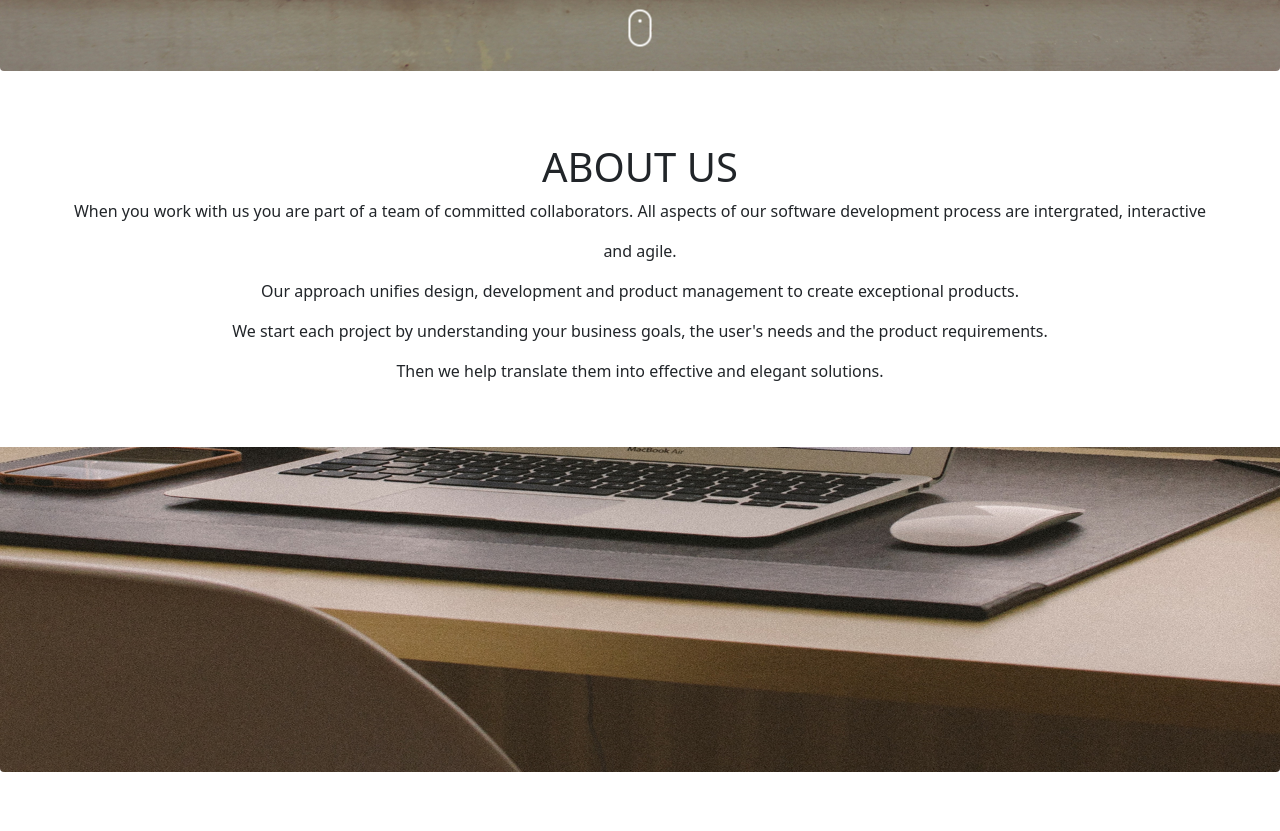
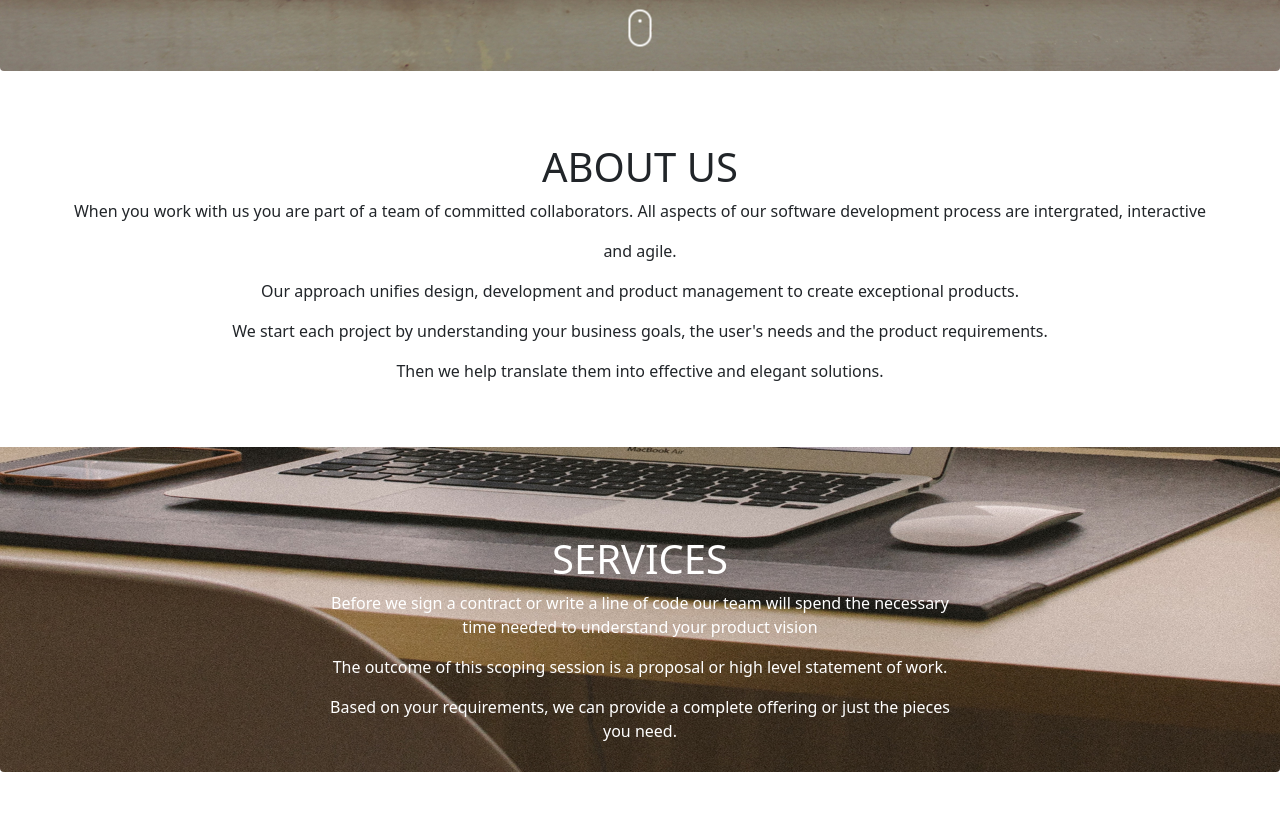
Before and after one commit to GikonyoG/Delani-Studio, a plain HTML site: page index.html in a window 1280 px wide. Shown: the part 643-1474 px from the top of the page. After the commit the page ends 1439 px from the top, so only its background shows below. Drawn offline with nearby package versions, Linux system fonts and the light colour scheme.

Commit message:
centerd services text on image

```diff
--- a/index.html
+++ b/index.html
@@ -54,13 +54,13 @@
     </section>
 
     <section class="services">
-      <figure class="figure">
+      <figure class="figure-services">
         <img
           src="./images/backgrounds/s_image.jpg"
           class="figure-img img-fluid rounded pt-5"
           alt="..."
         />
-        <div class="services-text text-center align-items-center">
+        <div class="services-text ">
           <h1>SERVICES</h1>
           <p>
             Before we sign a contract or write a line of code our team will
--- a/style.css
+++ b/style.css
@@ -28,11 +28,24 @@ figure {
   left: 50%;
   transform: translate(-50%, -50%);
 }
-@media (max-width:768px) {
+/* @media (max-width:768px) {
     figure{
         min-height: 50vh;
     }
     /* h1 {
         font-size: calc(1.525rem + 3.3vw);
     } */
+
+.figure-services{
+     position: relative;
+  /* text-align: center; */
+  color: white;
 }
+
+.services-text {
+  position: absolute;
+  top: 65%;
+  left: 50%;
+  transform: translate(-50%, -50%);
+  /* justify-content: center; */
+}
```
